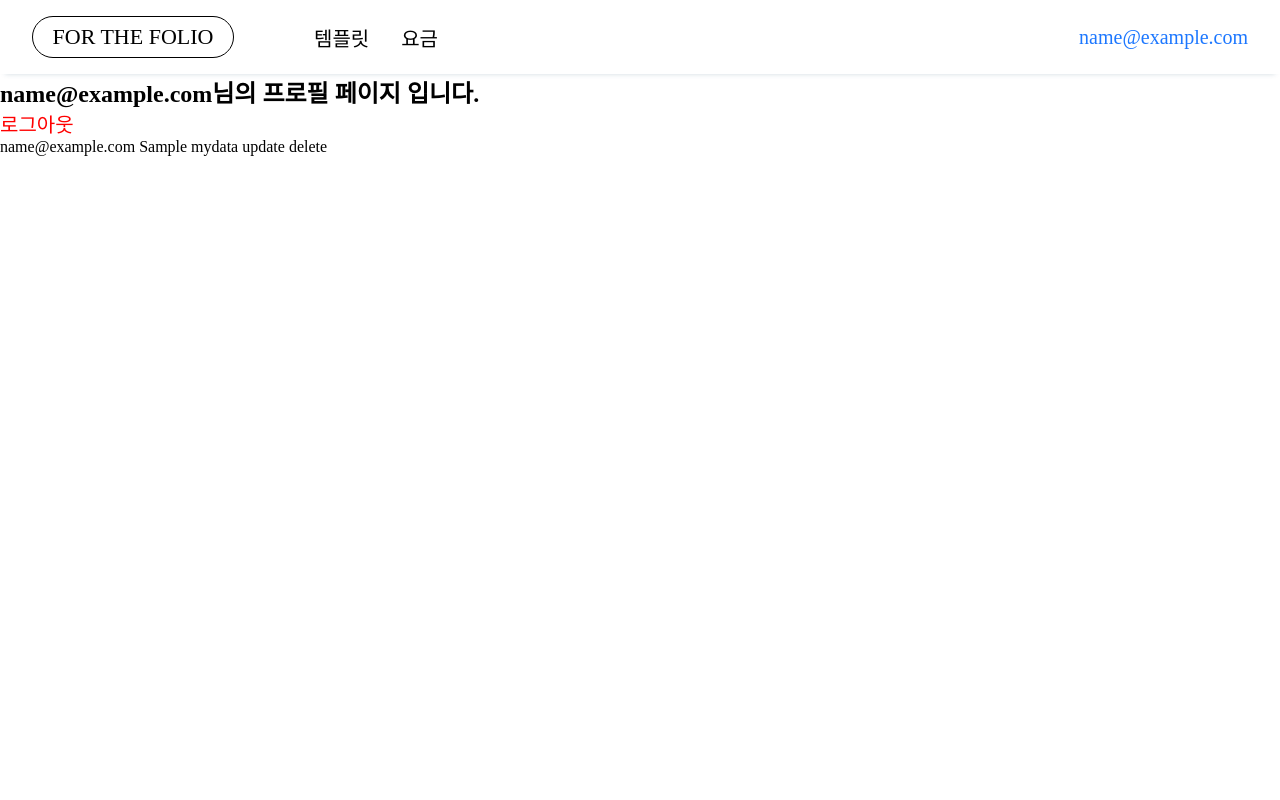
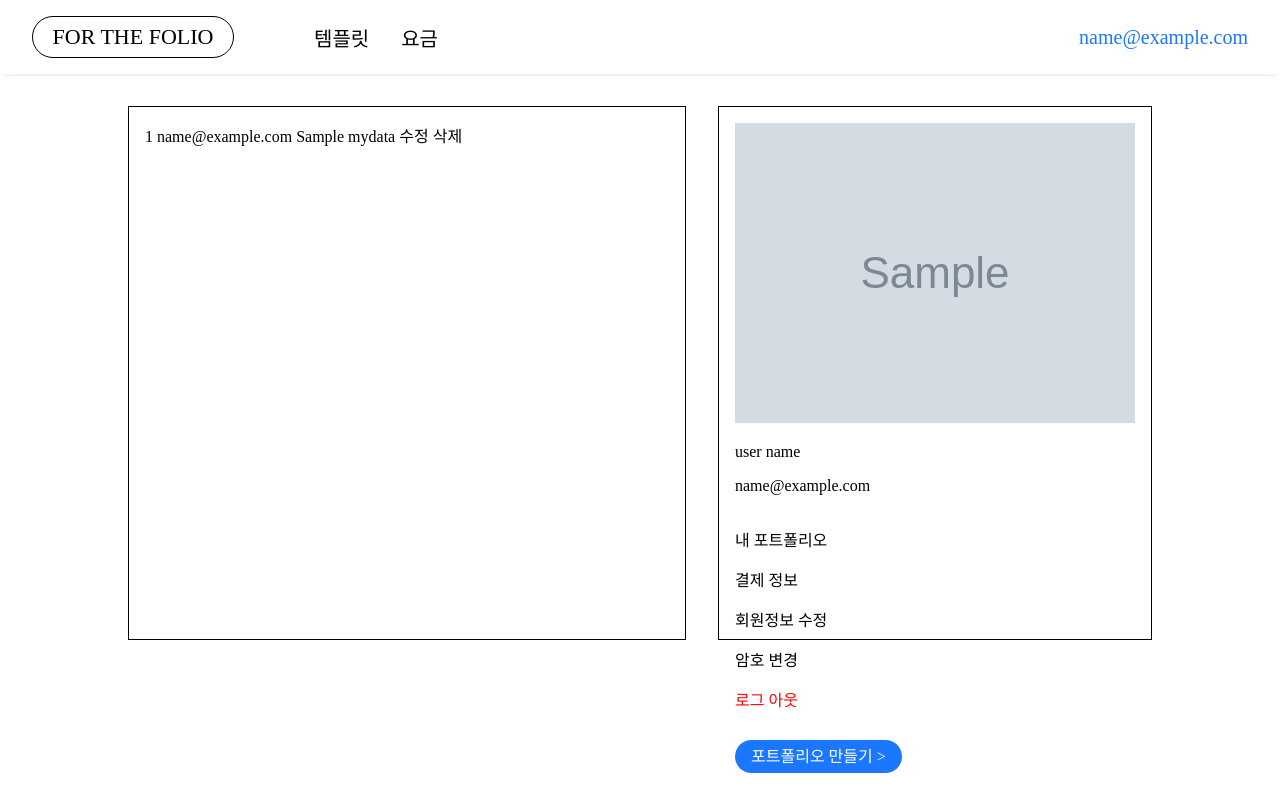
Before and after one commit to Dalnim-PJT/ForTheFolio, a Django app: page /accounts/profile/1/ in a window 1280 px wide. Run offline with Django 4.2, Linux system fonts and the light colour scheme; a user stored in the database is signed in; tables that the repository leaves empty hold one stand-in row (values such as "Sample post"); grey boxes marked "Sample" are stand-in pictures; parts of the project's set-up code (start-up, migrations or seed data) failed here and were passed over.

Commit message:
[UPADTE]accounts_profile 프로필페이지 수정, 클릭이벤트 비동기

```diff
--- a/accounts/templates/accounts/profile.html
+++ b/accounts/templates/accounts/profile.html
@@ -1,24 +1,88 @@
 {% extends 'base.html' %}
 {% load static %}
+<link rel="stylesheet" href="{% static 'accounts/css/profile.css' %}" />
 {% block title %}마이페이지{% endblock title %}
 
+{% block style %}
+.profile--container {
+  display: grid;
+  grid-template-columns: 1fr 0.5fr;
+  grid-gap: 2rem;
+  margin-top: 2rem;
+}
+.mydata--list {
+  border: 1px solid #000000;
+  padding: 1rem;
+  height: 500px;
+}
+.profile--list {
+  display: flex;
+  flex-direction: column;
+  gap: 2rem;
+  border: 1px solid #000000;
+  padding: 1rem;
+  height: 500px;
+}
+.profile--user--wrap {
+  display: flex;
+  flex-direction: column;
+  gap: 1rem;
+
+}
+.profile--etc--wrap {
+  display: flex;
+  flex-direction: column;
+  gap: 1rem;
+}
+.mydata--create {
+  color: #fff;
+  border-radius: 30px;
+  background-color: #1C77FF;
+  padding: 0.5rem 1rem;
+}
+{% endblock style %}
+
 {% block content %}
-<article>
-  <h1>{{ user }}님의 프로필 페이지 입니다.</h1>
-  <div>
-    <a href="{% url 'accounts:logout' %}" style="font-size: 20px; color:red;">로그아웃</a>
-  </div>
-</article>
-<article>
+<article class="profile--container">
+  <section class="mydata--list">
     {% for md in mydata %}
       <div>
+        {{ md.pk }}
         {{ md.user }}
         {{ md.title }}
         {{ md.content }}
-      <a href="{% url 'portfolios:m_update' md.title %}">update</a>
-      <a href="{% url 'portfolios:m_delete' md.title %}" onclick="return confirm('삭제하시겠습니까?')">delete</a>
+        <a href="{% url 'portfolios:m_update' md.title %}">수정</a>
+        <a href="{% url 'portfolios:m_delete' md.title %}" onclick="return confirm('삭제하시겠습니까?')">삭제</a>
       </div>
     {% endfor %}
+  </section>
+  <section class="profile--list">
+    <div class="profile--user--wrap">
+      <p>
+        <img src="{{ user.image.url }}" alt="user image">
+      </p>
+      <p>user name</p>
+      <p>{{ user }}</p>
+    </div>
+    <div class="profile--etc--wrap">
+      <p>내 포트폴리오</p>
+      <p>
+        <a href="{% url 'payments:index' %}">결제 정보</a>
+      </p>
+      <p>
+        <a href="{% url 'accounts:update' %}">회원정보 수정</a>
+      </p>
+      <p>
+        <a href="{% url 'accounts:change_password' %}">암호 변경</a>
+      </p>
+      <p>
+        <a href="{% url 'accounts:logout' %}" style="color:red;">로그 아웃</a>
+      </p>
+    </div>
+    <div class="">
+      <a class="mydata--create" href="{% url 'portfolios:m_create' %}">포트폴리오 만들기 ></a>
+    </div>
+  </section>
 </article>
 {% if messages %}
   {% for message in messages %}
@@ -27,4 +91,33 @@
     </script>
   {% endfor %}
 {% endif %}
+<script src="https://ajax.googleapis.com/ajax/libs/jquery/3.5.1/jquery.min.js"></script>
+<script>
+  $(document).ready(function() {
+    // 회원정보 수정 링크 클릭 이벤트
+    $('a[href="{% url 'accounts:update' %}"]').click(function(e) {
+        e.preventDefault();
+        loadContentViaAjax($(this).attr('href'));
+    });
+
+    // 암호 변경 링크 클릭 이벤트
+    $('a[href="{% url 'accounts:change_password' %}"]').click(function(e) {
+        e.preventDefault();
+        loadContentViaAjax($(this).attr('href'));
+    });
+
+    function loadContentViaAjax(url) {
+        $.ajax({
+            url: url,
+            type: 'GET',
+            headers: { 'X-Requested-With': 'XMLHttpRequest' },
+            success: function(data) {
+                $('.mydata--list').html(data);
+            }
+        });
+    }
+});
+
+
+</script>
 {% endblock content %}
--- a/accounts/views.py
+++ b/accounts/views.py
@@ -89,27 +89,63 @@ def update(request):
     return render(request, 'accounts/update.html', context)
 
 
+# @login_required
+# def change_password(request):
+#     if request.method == 'POST':
+#         form = CustomPasswordChangeForm(request.user, request.POST)
+#         if form.is_valid():
+#             user = form.save()
+#             update_session_auth_hash(request, user)
+#             return redirect('main')
+#     else:
+#         form = CustomPasswordChangeForm(request.user)
+#     context = {
+#         'form': form,
+#     }
+#     return render(request, 'accounts/change_password.html', context)
+
+
 @login_required
 def change_password(request):
-    if request.method == 'POST':
+    if request.is_ajax() and request.method == "POST":
         form = CustomPasswordChangeForm(request.user, request.POST)
         if form.is_valid():
             user = form.save()
             update_session_auth_hash(request, user)
-            return redirect('main')
-    else:
-        form = CustomPasswordChangeForm(request.user)
+            return JsonResponse({"status": "success", "message": "암호가 성공적으로 변경되었습니다."}, status=200)
+        else:
+            errors = form.errors.as_json()
+            return JsonResponse({"status": "error", "errors": errors}, status=400)
+
+    # 일반 요청에 대한 처리는 이전과 동일하게 유지합니다.
+    form = CustomPasswordChangeForm(request.user)
     context = {
         'form': form,
     }
     return render(request, 'accounts/change_password.html', context)
 
 
+# @login_required
+# def profile(request, user_pk):
+#     User = get_user_model()
+#     person = User.objects.get(pk=user_pk)
+#     mydata = Mydatas.objects.filter(user=person)
+#     context = {
+#         'person': person,
+#         'mydata': mydata,
+#     }
+#     return render(request, 'accounts/profile.html', context)
+
 @login_required
 def profile(request, user_pk):
     User = get_user_model()
     person = User.objects.get(pk=user_pk)
     mydata = Mydatas.objects.filter(user=person)
+
+    if request.headers.get('X-Requested-With') == 'XMLHttpRequest':
+        # 여기서는 프로필 편집 부분만 렌더링해서 반환하면 됩니다.
+        return render(request, 'path_to_profile_edit_template.html', {'person': person})
+
     context = {
         'person': person,
         'mydata': mydata,
--- a/forthefolio/context_processors.py
+++ b/forthefolio/context_processors.py
@@ -8,6 +8,3 @@ def navbar(request):
     ]
     navbar_items_json = json.dumps(navbar_items)
     return {'navbar_items': navbar_items_json}
-
-# 앱네임을 사용하기 위해 reverse를 사용해야하나, reverse는 재귀호출 에러
-# reverse_lazy는 JSON에 __proxy__ 오브젝트를 직렬화하려고 하는 문제 : str()사용하여 해결됨.
--- a/portfolios/models.py
+++ b/portfolios/models.py
@@ -56,7 +56,7 @@ class TechStack(models.Model):
                     ("Unix", "Unix"),("Vault", "Vault"),("VueJS", "VueJS"),("Vuex", "Vuex"),("WebRTC", "WebRTC"),("Windows", "Windows"),
                     ("Zabbix", "Zabbix"),("Zeppelin", "Zeppelin"),("Zipkin", "Zipkin"),("Zustand", "Zustand")
                     ]
-    stack = models.CharField(max_length=20, choices=STACK_CHOICES)
+    stack = models.CharField(max_length=40, choices=STACK_CHOICES)
 
 
 # 제공하는 템플릿 모델
--- a/static/base/css/base.css
+++ b/static/base/css/base.css
@@ -42,3 +42,8 @@
   border-radius: 30px;
 
 }
+
+.main--container {
+  min-height: 80vh;
+  margin: auto 10%;
+}
--- a/templates/base.html
+++ b/templates/base.html
@@ -8,6 +8,9 @@
     <link rel="stylesheet" href="{% static 'base/css/base.css' %}" />
     {% block header %}{% endblock header %}
     <title>ForTheFolio {% block title %}{% endblock title %}</title>
+    <style>
+      {% block style %}{% endblock style %}
+    </style>
   </head>
   <body>
     <header class="header--container">
@@ -25,7 +28,7 @@
         {% endif %}
       </div>
     </header>
-    <main>{% block content %}{% endblock content %}</main>
+    <main class="main--container">{% block content %}{% endblock content %}</main>
     <footer></footer>
     <script>
       const navbarItems = JSON.parse('{{ navbar_items|safe }}');
@@ -42,5 +45,6 @@
       });
       console.log(navbarItems);
     </script>
+
   </body>
 </html>
```
Also changed, not shown: accounts/forms.py (+9 -1 lines), accounts/templates/accounts/change_password.html (+10 -6 lines), accounts/templates/accounts/update.html (+13 -6 lines), static/accounts/css/profile.css (added, +8 -0 lines), accounts/migrations/0001_initial.py, accounts/migrations/0002_initial.py, payments/migrations/0001_initial.py, portfolios/migrations/0001_initial.py. Lines whose indentation alone changed are shown as unchanged.
